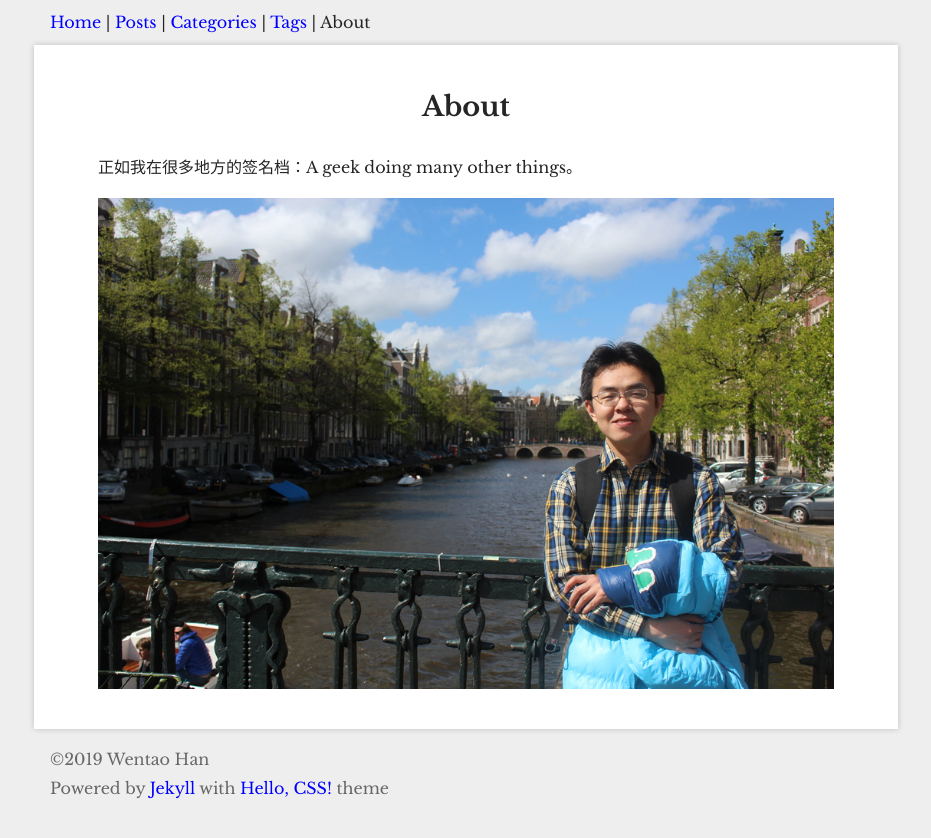
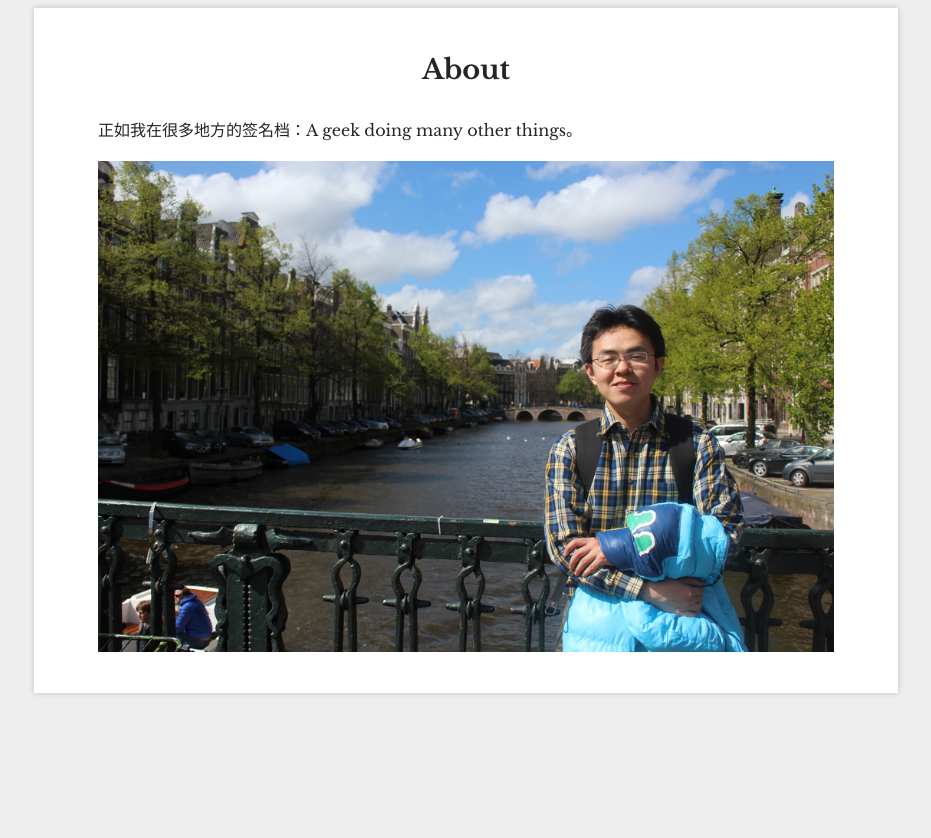
Before and after one commit to hanwentao/hanwentao.github.io, a Jekyll site: the page built from about.md, in a window 1280 px wide. Shown: the top 838 px of the page, without its empty margins (174-1105 px from the left). Built offline with Jekyll 4.4.1, drawn with Linux system fonts in a browser that asks for light colours.

Commit message:
Update _config.yml (via Pages CMS)

```diff
--- a/_config.yml
+++ b/_config.yml
@@ -1,17 +1,3 @@
 title: Wentao's Blog
-description: "This blog records Wentao Han's adventure in the world of hacking and so."
-copyright: >
-  &copy;2019 Wentao Han<br>
-  Powered by <a href="https://jekyllrb.com/">Jekyll</a> with <a href="https://github.com/arp242/hello-css">Hello, CSS!</a> theme
-permalink: pretty
-exclude:
-  - CNAME
-  - Gemfile
-  - Gemfile.lock
-  - README.md
-nav:
-  - index.html
-  - posts.html
-  - categories.html
-  - tags.html
-  - about.md
+description: This blog records Wentao Han's adventure in the world of hacking and so.
+url: https://hanwentao.github.io
```
